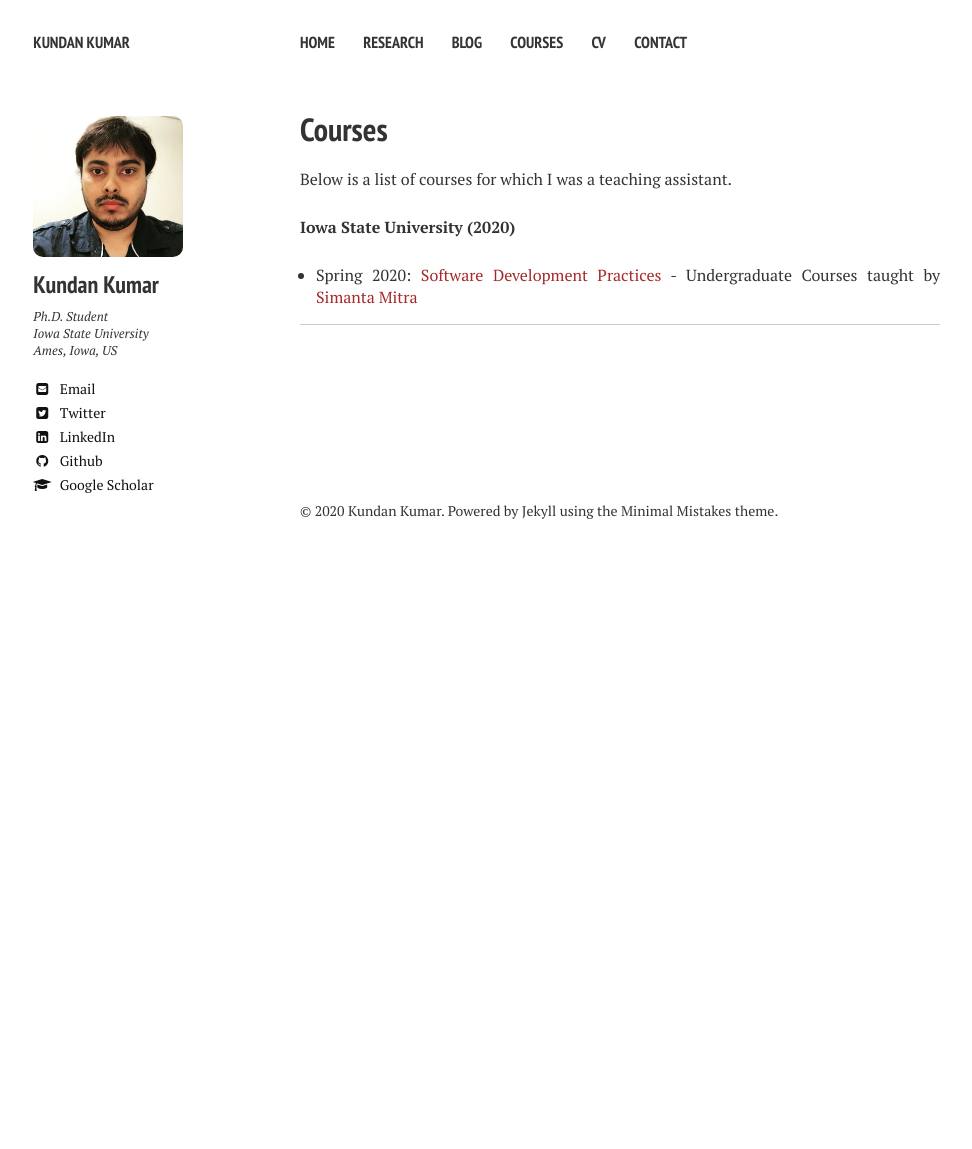
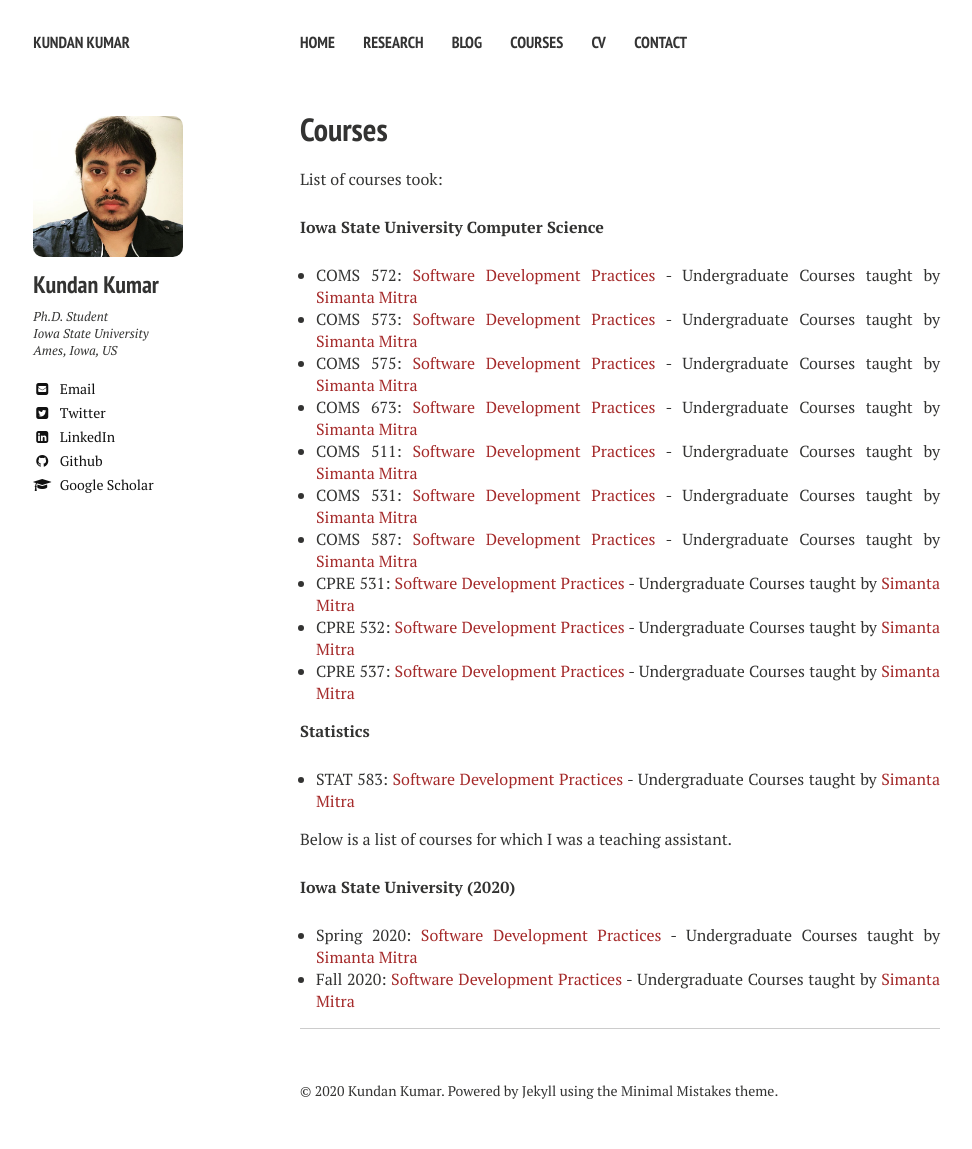
Before and after one commit to kundan7kumar/kundan7kumar.github.io, a Jekyll site: the page built from teaching/index.md, in a window 1280 px wide. Shown: the whole page, without its empty margins (20-992 px from the left). Built offline with Jekyll 4.4.1, drawn with Linux system fonts in a browser that asks for light colours; nearby versions of some CDN libraries; before the commit the page ends 900 px from its top, so only the background shows below that.

Commit message:
Update index.md

```diff
--- a/teaching/index.md
+++ b/teaching/index.md
@@ -1,12 +1,32 @@
 ---
 layout: page
 title: Courses
-tags: [courses, kundan, kumar, iowa, cmu, graduate]
+tags: [courses, kundan, kumar, iowa, isu, graduate]
 modified:
 comments: false
 ---
+
+List of courses took:
+
+**Iowa State University**
+  **Computer Science**
+
+* COMS 572: [Software Development Practices](https://www.cs.iastate.edu/courses/2019/spring/com-s-309) - Undergraduate Courses taught by [Simanta Mitra](https://www.cs.iastate.edu/people/simanta-mitra/)
+* COMS 573: [Software Development Practices](https://www.cs.iastate.edu/courses/2019/spring/com-s-309) - Undergraduate Courses taught by [Simanta Mitra](https://www.cs.iastate.edu/people/simanta-mitra/)
+* COMS 575: [Software Development Practices](https://www.cs.iastate.edu/courses/2019/spring/com-s-309) - Undergraduate Courses taught by [Simanta Mitra](https://www.cs.iastate.edu/people/simanta-mitra/)
+* COMS 673: [Software Development Practices](https://www.cs.iastate.edu/courses/2019/spring/com-s-309) - Undergraduate Courses taught by [Simanta Mitra](https://www.cs.iastate.edu/people/simanta-mitra/)
+* COMS 511: [Software Development Practices](https://www.cs.iastate.edu/courses/2019/spring/com-s-309) - Undergraduate Courses taught by [Simanta Mitra](https://www.cs.iastate.edu/people/simanta-mitra/)
+* COMS 531: [Software Development Practices](https://www.cs.iastate.edu/courses/2019/spring/com-s-309) - Undergraduate Courses taught by [Simanta Mitra](https://www.cs.iastate.edu/people/simanta-mitra/)
+* COMS 587: [Software Development Practices](https://www.cs.iastate.edu/courses/2019/spring/com-s-309) - Undergraduate Courses taught by [Simanta Mitra](https://www.cs.iastate.edu/people/simanta-mitra/)
+* CPRE 531: [Software Development Practices](https://www.cs.iastate.edu/courses/2019/spring/com-s-309) - Undergraduate Courses taught by [Simanta Mitra](https://www.cs.iastate.edu/people/simanta-mitra/)
+* CPRE 532: [Software Development Practices](https://www.cs.iastate.edu/courses/2019/spring/com-s-309) - Undergraduate Courses taught by [Simanta Mitra](https://www.cs.iastate.edu/people/simanta-mitra/)
+* CPRE 537: [Software Development Practices](https://www.cs.iastate.edu/courses/2019/spring/com-s-309) - Undergraduate Courses taught by [Simanta Mitra](https://www.cs.iastate.edu/people/simanta-mitra/)
+
+**Statistics**
+* STAT 583: [Software Development Practices](https://www.cs.iastate.edu/courses/2019/spring/com-s-309) - Undergraduate Courses taught by [Simanta Mitra](https://www.cs.iastate.edu/people/simanta-mitra/)
 
 Below is a list of courses for which I was a teaching assistant.
 
 **Iowa State University (2020)**
 * Spring 2020: [Software Development Practices](https://www.cs.iastate.edu/courses/2019/spring/com-s-309) - Undergraduate Courses taught by [Simanta Mitra](https://www.cs.iastate.edu/people/simanta-mitra/)
+* Fall 2020: [Software Development Practices](https://www.cs.iastate.edu/courses/2019/spring/com-s-309) - Undergraduate Courses taught by [Simanta Mitra](https://www.cs.iastate.edu/people/simanta-mitra/)
```
